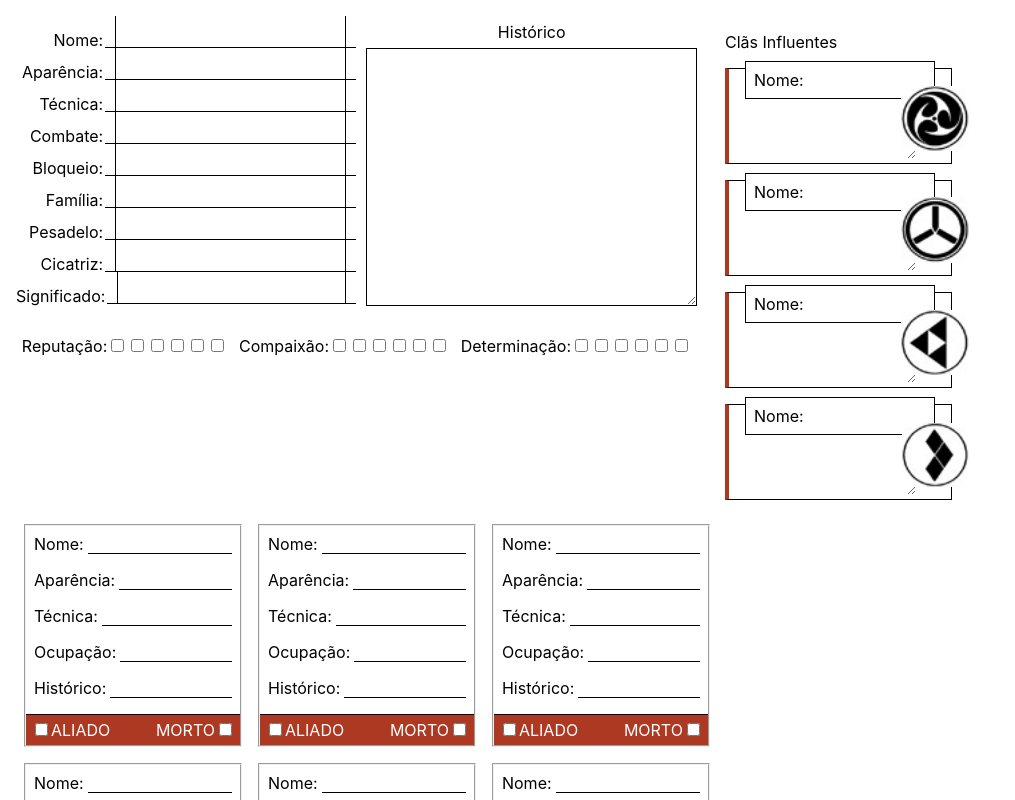
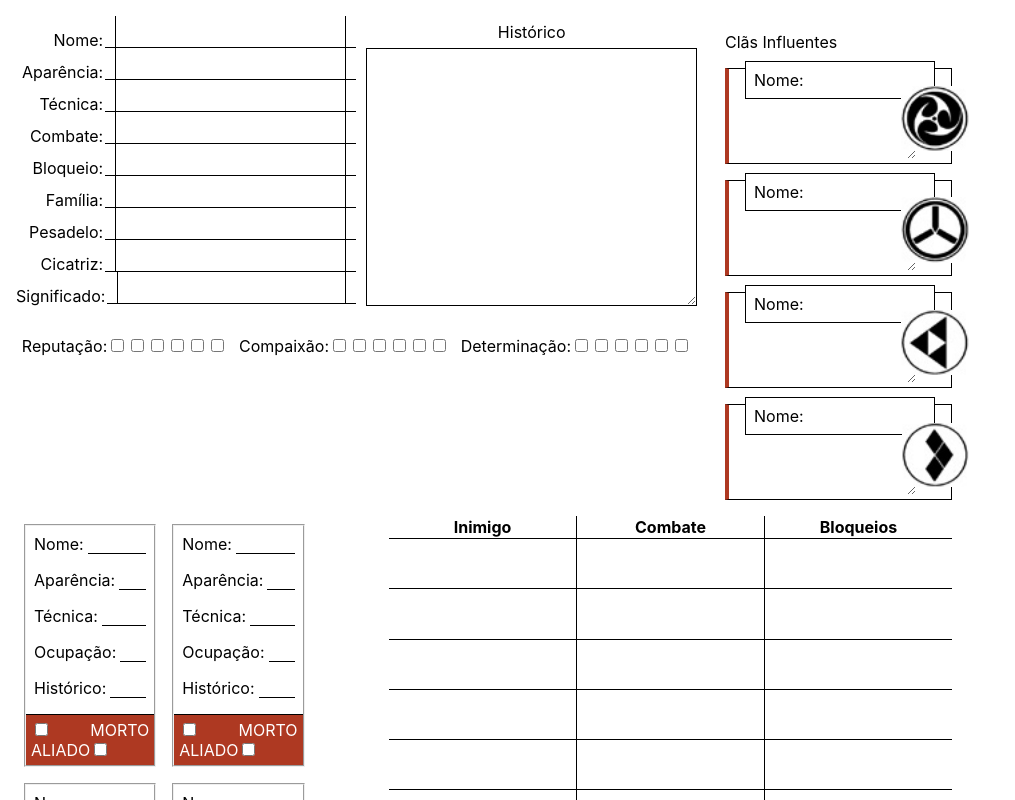
Before and after one commit to hack-and-slash/ronin, a React (Create React App) app: page / in a window 1280 px wide. Shown: the top 800 px of the page, without its empty margins (0-1015 px from the left). Built offline with nearby package versions, Linux system fonts and the light colour scheme.

Commit message:
Add enemies fields

```diff
--- a/src/App.js
+++ b/src/App.js
@@ -4,6 +4,7 @@ import { Form } from 'react-final-form';
 import CharacterFields from 'components/CharacterFields';
 import ClanFields from 'components/ClanFields';
 import AlliesFields from 'components/AlliesFields';
+import EnemiesFields from 'components/EnemiesFields';
 
 import styles from './App.module.css';
 
@@ -18,7 +19,10 @@ function App() {
               <CharacterFields />
               <ClanFields />
             </div>
-            <AlliesFields />
+            <div className={styles.firstRow}>
+              <AlliesFields />
+              <EnemiesFields />
+            </div>
           </section>
         </form>
       )}
--- /dev/null
+++ b/src/components/EnemiesFields.js
@@ -0,0 +1,38 @@
+import React from 'react';
+
+import { Field } from 'react-final-form';
+
+import styles from './EnemiesFields.module.css';
+
+const enemies = Array(15).fill();
+
+const Enemy = () => (
+  <tr>
+    <td className={styles.fieldCell}>
+      <Field name="inimigo-name" component="input" className={styles.field} />
+    </td>
+    <td className={styles.fieldCell}>
+      <Field name="inimigo-combat" component="input" className={styles.field} />
+    </td>
+    <td className={styles.fieldCell}>
+      <Field name="inimigo-bloqueios" component="input" className={styles.field} />
+    </td>
+  </tr>
+);
+
+const EnemiesFields = () => (
+  <table cellSpacing="0">
+    <thead>
+      <tr>
+        <th className={styles.fieldCell}>Inimigo</th>
+        <th className={styles.fieldCell}>Combate</th>
+        <th className={styles.fieldCell}>Bloqueios</th>
+      </tr>
+    </thead>
+    <tbody>
+      {enemies.map((enemy, index) => <Enemy key={index}/>)}
+    </tbody>
+  </table>
+);
+
+export default EnemiesFields;
--- /dev/null
+++ b/src/components/EnemiesFields.module.css
@@ -0,0 +1,14 @@
+.fieldCell {
+  border-bottom: 1px solid #000;
+}
+
+.fieldCell:nth-child(2) {
+  border-left: 1px solid #000;
+  border-right: 1px solid #000;
+}
+
+.field {
+  border: 0;
+  line-height: 18px;
+  padding: 4px;
+}
```
